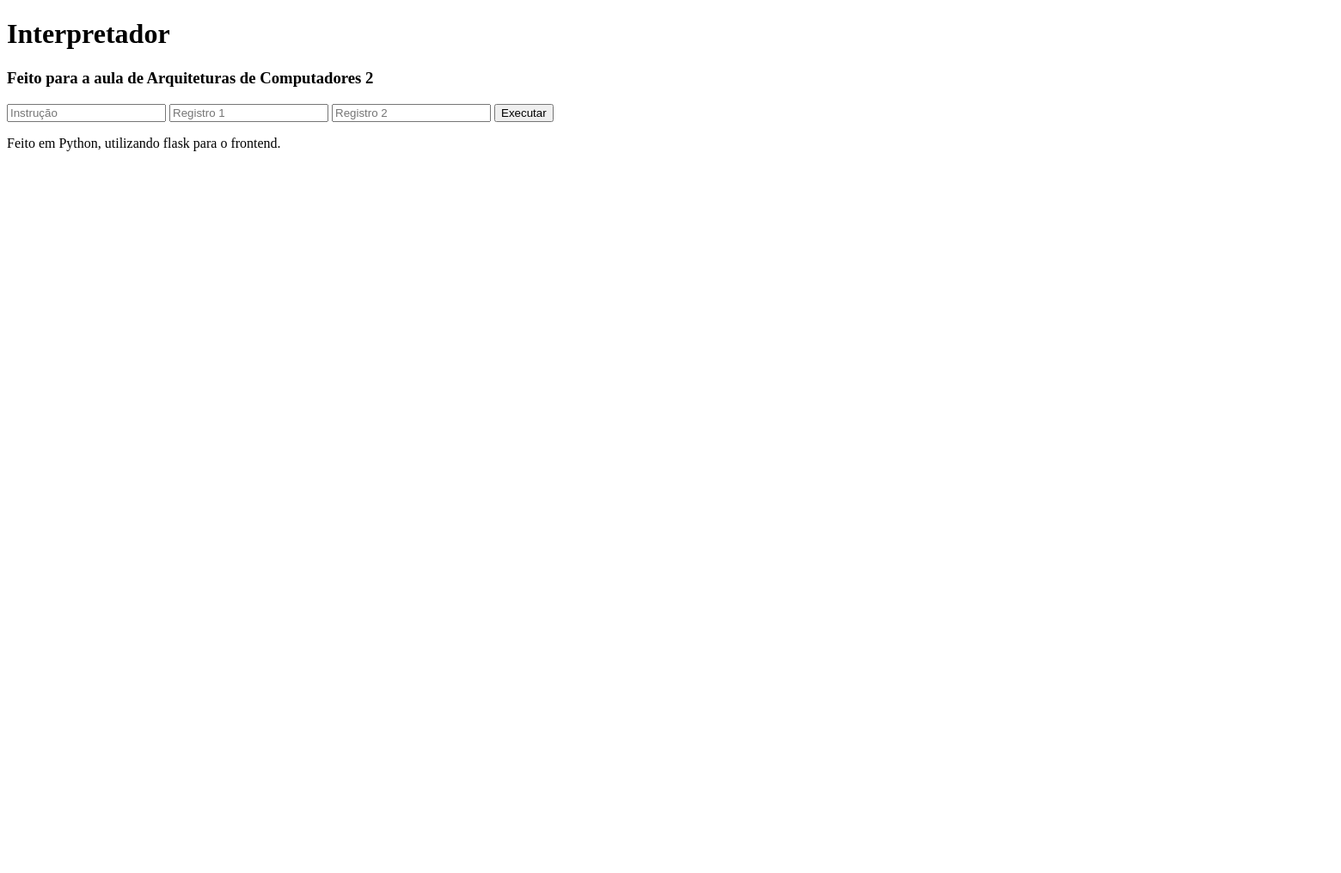
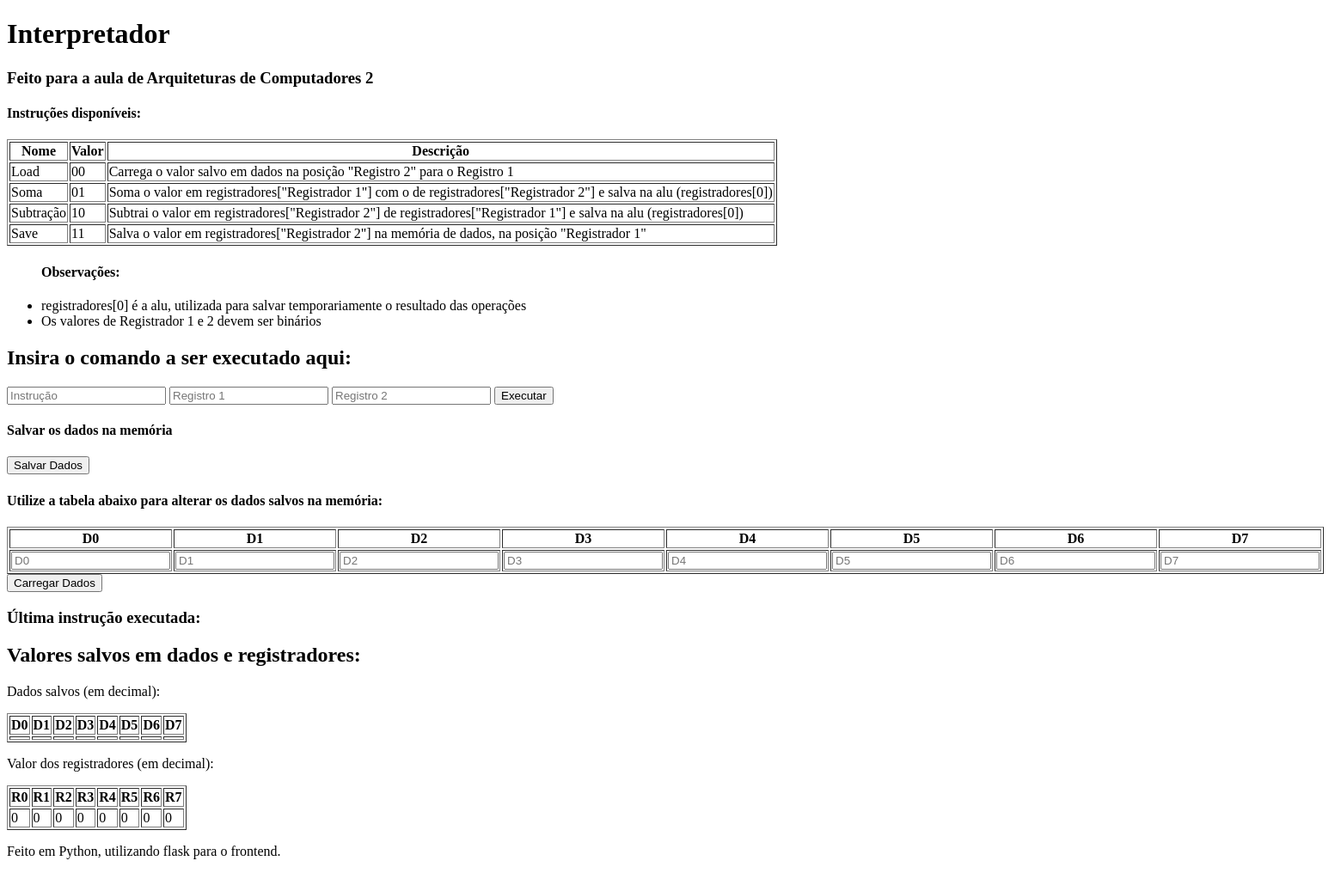
Before and after one commit to LRAbbade/Interpreter, a Flask app: page / in a window 1560 px wide. Shown: the whole page at 86% size. Before the commit the page ends 176 px from the top, so only its background shows below. Run offline with Flask 2, Linux system fonts and the light colour scheme; lists and menus that the app fills with data are empty; parts of the project's set-up code (start-up, migrations or seed data) failed here and were passed over.

Commit message:
completed page and instruction execution is working

```diff
--- a/frontend/frontend/frontend.py
+++ b/frontend/frontend/frontend.py
@@ -1,17 +1,45 @@
 from flask import render_template, Flask, request
+import interpreter
+
 app = Flask(__name__)
+interpreter.main()
 
-@app.route('/')
+@app.route('/', methods=['GET', 'POST'])
 def root():
-    return render_template('page.html')
 
-# exemplo de como pegar as infos do form e postar em outro html
-# arrumar agora pra usar o comando em main.py e printar o resultado em run.html
-@app.route('/run', methods=['POST'])
-def show_post():
     context = {
-        'instruction':request.form['instruction'],
-        'register_1':request.form['register_1'],
-        'register_2':request.form['register_2']
+        'dados':interpreter.dados,
+        'registradores':interpreter.registradores,
+        'original_instruction':None
     }
-    return render_template('run.html', **context)
+
+    if request.method == 'POST':
+        if request.form['instruction'] is not None:
+            command = {
+                'instruction':request.form['instruction'],
+                'register_1':request.form['register_1'],
+                'register_2':request.form['register_2']
+            }
+
+            interpreter.execute(**command)
+
+            context['original_instruction'] = command
+        elif request.form['D0'] is not None:
+            interpreter.dados = [
+                request.form['D0'],
+                request.form['D1'],
+                request.form['D2'],
+                request.form['D3'],
+                request.form['D4'],
+                request.form['D5'],
+                request.form['D6'],
+                request.form['D7']
+            ]
+
+            context['dados'] = interpreter.dados
+        else:
+            interpreter.save_dados()
+
+        return render_template('page.html', **context)
+    else:
+        return render_template('page.html', **context)
--- a/main.py
+++ b/frontend/frontend/interpreter.py
@@ -1,5 +1,6 @@
 import re
 
+# for using with programa.pulp
 def decode(line):
     line = re.sub(' ', '', line)
     if len(re.findall('#', line)) > 0:
@@ -9,6 +10,10 @@ def decode(line):
 
 def bin2Int(bin_number):
     return int(bin_number, 2)
+
+def int2StrBin(i):
+    b_str = bin(i)
+    return (("0" * (3 - (len(b_str) - 2))) + b_str[2:])
 
 def process(instruction, val_1, val_2):
     instr_number = bin2Int(instruction)
@@ -27,12 +32,28 @@ def save(memory_pos, register):
 def save_dados():
     with open('data.fiction', 'w+') as data:
         for i in dados:
-            b_str = bin(i)
-            data.write(("0" * (3 - (len(b_str) - 2))) + b_str[2:] + '\n')
+            data.write(int2StrBin(i) + '\n')
+
+def load_dados():
+    try:
+        data = open('data.fiction')
+
+        for line in data:
+            val = int(line, 2)
+            dados.append(val)
+
+        data.close()
+    except:
+        print('Erro abrindo o programa/dados')
+        exit()
 
 def print_state():
     print('Registradores:', registradores)
     print('Dados:', dados)
+
+def execute(instruction, register_1, register_2):
+    val_1, val_2 = bin2Int(register_1), bin2Int(register_2)
+    process(instruction, val_1, val_2)
 
 registradores = [0 for i in range(8)]
 dados = []
@@ -42,23 +63,5 @@ instructions = [load,
                 lambda n1, n2: registradores[n1] - registradores[n2],
                 save]
 
-try:
-    program = open('programa.pulp')
-    data = open('data.fiction')
-
-    for line in data:
-        val = int(line, 2)
-        dados.append(val)
-
-    data.close()
-except:
-    print('Erro abrindo o programa/dados')
-    exit()
-
-for pc in program:
-    instruction, register_1, register_2 = decode(pc)
-    val_1, val_2 = bin2Int(register_1), bin2Int(register_2)
-    process(instruction, val_1, val_2)
-
-save_dados()
-program.close()
+def main():
+    load_dados()
--- a/frontend/frontend/templates/page.html
+++ b/frontend/frontend/templates/page.html
@@ -8,14 +8,155 @@
     <h1>Interpretador</h1>
     <h3>Feito para a aula de Arquiteturas de Computadores 2</h3>
 
-    <!-- arrumar o action -->
-    <form action="/run" method="post">
-        <input pattern="[0-9]{2}" type="text" name="instruction" placeholder="Instrução" required title="A instrução deve ter 2 dígitos">
-        <input pattern="[0-9]{3}" type="text" name="register_1" placeholder="Registro 1" required title="Os registros devem ter 3 dígitos">
-        <input pattern="[0-9]{3}" type="text" name="register_2" placeholder="Registro 2" required title="Os registros devem ter 3 dígitos">
+    <h4>Instruções disponíveis:</h4>
+    <table border="1">
+        <thead>
+            <tr>
+                <th>Nome</th>
+                <th>Valor</th>
+                <th>Descrição</th>
+            </tr>
+        </thead>
+        <tbody>
+            <tr>
+                <td>Load</td>
+                <td>00</td>
+                <td>Carrega o valor salvo em dados na posição "Registro 2" para o Registro 1</td>
+            </tr>
+            <tr>
+                <td>Soma</td>
+                <td>01</td>
+                <td>Soma o valor em registradores["Registrador 1"] com o de registradores["Registrador 2"] e salva na alu (registradores[0])</td>
+            </tr>
+            <tr>
+                <td>Subtração</td>
+                <td>10</td>
+                <td>Subtrai o valor em registradores["Registrador 2"] de registradores["Registrador 1"] e salva na alu (registradores[0])</td>
+            </tr>
+            <tr>
+                <td>Save</td>
+                <td>11</td>
+                <td>Salva o valor em registradores["Registrador 2"] na memória de dados, na posição "Registrador 1"</td>
+            </tr>
+        </tbody>
+    </table>
+    <ul>
+        <h4>Observações:</h4>
+        <li>registradores[0] é a alu, utilizada para salvar temporariamente o resultado das operações</li>
+        <li>Os valores de Registrador 1 e 2 devem ser binários</li>
+    </ul>
+
+    <h2>Insira o comando a ser executado aqui:</h2>
+    <form action="/" method="post">
+        <input pattern="[0-1]{2}" type="text" name="instruction" placeholder="Instrução" required title="A instrução deve ter 2 dígitos binários">
+        <input pattern="[0-1]{3}" type="text" name="register_1" placeholder="Registro 1" required title="Os registros devem ter 3 dígitos binários">
+        <input pattern="[0-1]{3}" type="text" name="register_2" placeholder="Registro 2" required title="Os registros devem ter 3 dígitos binários">
         <button>Executar</button>
     </form>
 
+    <!-- TODO not working -->
+    <div>
+        <h4>Salvar os dados na memória</h4>
+        <form action="/" method="post">
+            <button name="btnSave">Salvar Dados</button>
+        </form>
+    </div>
+
+    <!-- TODO not working -->
+    <h4>Utilize a tabela abaixo para alterar os dados salvos na memória:</h4>
+    <div>
+        <form action="/" method="post">
+            <table border="1">
+                <thead>
+                    <tr>
+                        <th>D0</th>
+                        <th>D1</th>
+                        <th>D2</th>
+                        <th>D3</th>
+                        <th>D4</th>
+                        <th>D5</th>
+                        <th>D6</th>
+                        <th>D7</th>
+                    </tr>
+                </thead>
+                <tbody>
+                    <tr>
+                        <td><input pattern="[0-1]{3}" type="text" name="D0" placeholder="D0" required title="Todos os dados devem estar preenchidos para sobre-escrever a memória"></td>
+                        <td><input pattern="[0-1]{3}" type="text" name="D1" placeholder="D1" required title="Todos os dados devem estar preenchidos para sobre-escrever a memória"></td>
+                        <td><input pattern="[0-1]{3}" type="text" name="D2" placeholder="D2" required title="Todos os dados devem estar preenchidos para sobre-escrever a memória"></td>
+                        <td><input pattern="[0-1]{3}" type="text" name="D3" placeholder="D3" required title="Todos os dados devem estar preenchidos para sobre-escrever a memória"></td>
+                        <td><input pattern="[0-1]{3}" type="text" name="D4" placeholder="D4" required title="Todos os dados devem estar preenchidos para sobre-escrever a memória"></td>
+                        <td><input pattern="[0-1]{3}" type="text" name="D5" placeholder="D5" required title="Todos os dados devem estar preenchidos para sobre-escrever a memória"></td>
+                        <td><input pattern="[0-1]{3}" type="text" name="D6" placeholder="D6" required title="Todos os dados devem estar preenchidos para sobre-escrever a memória"></td>
+                        <td><input pattern="[0-1]{3}" type="text" name="D7" placeholder="D7" required title="Todos os dados devem estar preenchidos para sobre-escrever a memória"></td>
+                    </tr>
+                </tbody>
+            </table>
+            <button name="btnLoad">Carregar Dados</button>
+        </form>
+    </div>
+
+    <h3>Última instrução executada:</h3>
+    <p>{{original_instruction['instruction']}} {{original_instruction['register_1']}} {{original_instruction['register_2']}}</p>
+
+    <h2>Valores salvos em dados e registradores:</h2>
+    <p>Dados salvos (em decimal):</p>
+    <table border="1">
+        <thead>
+            <tr>
+                <th>D0</th>
+                <th>D1</th>
+                <th>D2</th>
+                <th>D3</th>
+                <th>D4</th>
+                <th>D5</th>
+                <th>D6</th>
+                <th>D7</th>
+            </tr>
+        </thead>
+        <tbody>
+            <tr>
+                <td>{{dados[0]}}</td>
+                <td>{{dados[1]}}</td>
+                <td>{{dados[2]}}</td>
+                <td>{{dados[3]}}</td>
+                <td>{{dados[4]}}</td>
+                <td>{{dados[5]}}</td>
+                <td>{{dados[6]}}</td>
+                <td>{{dados[7]}}</td>
+            </tr>
+        </tbody>
+    </table>
+
+    <p>Valor dos registradores (em decimal):</p>
+    <table border="1">
+        <thead>
+            <tr>
+                <th>R0</th>
+                <th>R1</th>
+                <th>R2</th>
+                <th>R3</th>
+                <th>R4</th>
+                <th>R5</th>
+                <th>R6</th>
+                <th>R7</th>
+            </tr>
+        </thead>
+        <tbody>
+            <tr>
+                <td>{{registradores[0]}}</td>
+                <td>{{registradores[1]}}</td>
+                <td>{{registradores[2]}}</td>
+                <td>{{registradores[3]}}</td>
+                <td>{{registradores[4]}}</td>
+                <td>{{registradores[5]}}</td>
+                <td>{{registradores[6]}}</td>
+                <td>{{registradores[7]}}</td>
+            </tr>
+        </tbody>
+    </table>
+
     <p>Feito em Python, utilizando flask para o frontend.</p>
+
   </body>
 </html>
```
Also changed, not shown: frontend/frontend/templates/run.html (deleted, +0 -11 lines), 2 other files.
